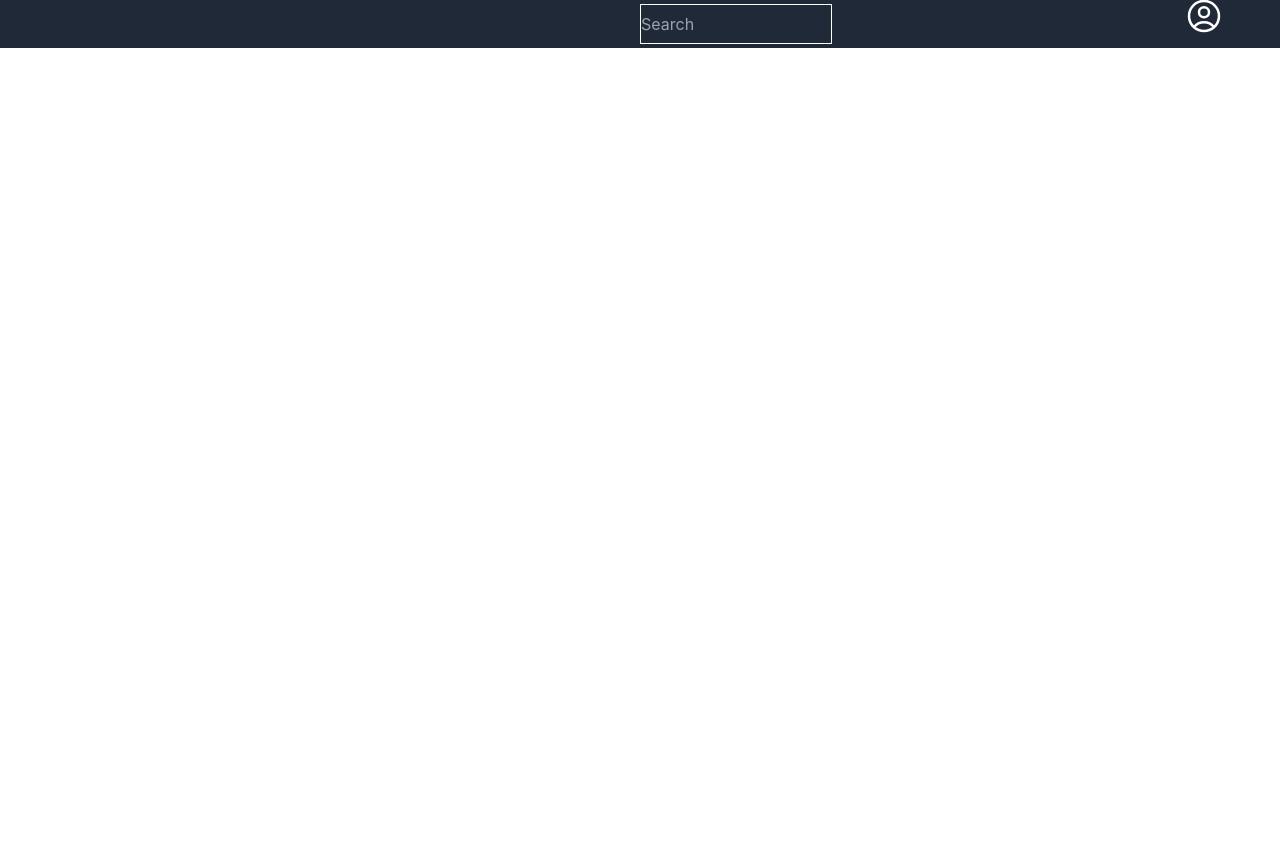
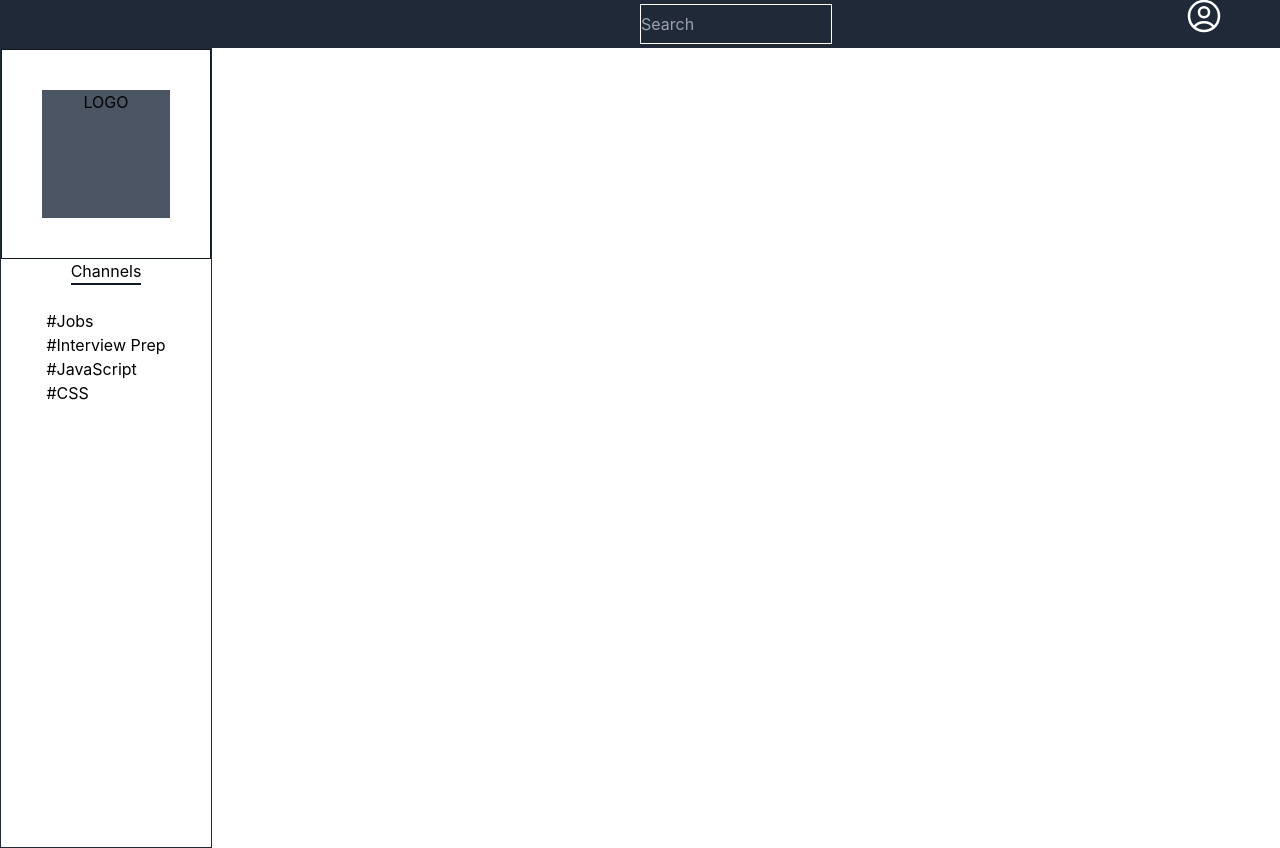
Before and after one commit to ffjaervik/Hackathon-11-11, a React (Create React App) app in the folder hackathon11_11/: page / in a window 1280 px wide. Before the commit the page ends 800 px from the top, so only its background shows below. Built offline with nearby package versions, Linux system fonts and the light colour scheme.

Commit message:
style navbar and side bar with contents

```diff
--- a/hackathon11_11/src/components/Channels.js
+++ b/hackathon11_11/src/components/Channels.js
@@ -1,9 +1,24 @@
-import React from 'react'
+import React from "react";
 
 const Channels = () => {
   return (
-    <div className=''>Channels</div>
-  )
-}
+    <div className="flex flex-col align h-screen w-max border border-gray-800 items-center">
+      <div className="px-10 py-10 flex justify-center content-center border border-gray-900">
+        <div className="h-32 w-32 text-center bg-gray-600"> LOGO </div>
+      </div>
+      <div className="border-b-2 border-gray-900">
+        <h3>Channels</h3>
+      </div>
 
-export default Channels
+      <br />
+      <ul>
+        <li>#Jobs</li>
+        <li>#Interview Prep</li>
+        <li>#JavaScript</li>
+        <li>#CSS</li>
+      </ul>
+    </div>
+  );
+};
+
+export default Channels;
--- a/hackathon11_11/src/components/Layout.js
+++ b/hackathon11_11/src/components/Layout.js
@@ -5,7 +5,6 @@ import Channels from './Channels'
 const Layout = () => {
 	return (
 		<>
-			<Navbar />
 			<Channels />
 		</>
 	)
--- a/hackathon11_11/src/components/Navbar.jsx
+++ b/hackathon11_11/src/components/Navbar.jsx
@@ -2,7 +2,7 @@ import React from 'react'
 
 const Navbar = () => {
 	return (
-		<div className='bg-gray-800 h-12 w-screen fixed '>
+		<div className='bg-gray-800 h-12 w-screen '>
 			<div className='relative float-right w-1/2 h-full flex items-center justify-between'>
         <input className='bg-gray-800 text-white w-[30%] h-10 border border-white' placeholder='Search' />
         <div className='h-14 w-14 mr-10 text-white'><svg xmlns="http://www.w3.org/2000/svg" fill="none" viewBox="0 0 24 24" strokeWidth={1.5} stroke="currentColor" className="w-10 h-10">
--- a/hackathon11_11/src/index.js
+++ b/hackathon11_11/src/index.js
@@ -1,12 +1,14 @@
-import React from 'react';
-import ReactDOM from 'react-dom/client';
-import './index.css';
-import App from './App';
-import reportWebVitals from './reportWebVitals';
+import React from "react";
+import ReactDOM from "react-dom/client";
+import "./index.css";
+import App from "./App";
+import reportWebVitals from "./reportWebVitals";
+import Navbar from "./components/Navbar";
 
-const root = ReactDOM.createRoot(document.getElementById('root'));
+const root = ReactDOM.createRoot(document.getElementById("root"));
 root.render(
   <React.StrictMode>
+    <Navbar />
     <App />
   </React.StrictMode>
 );
```
